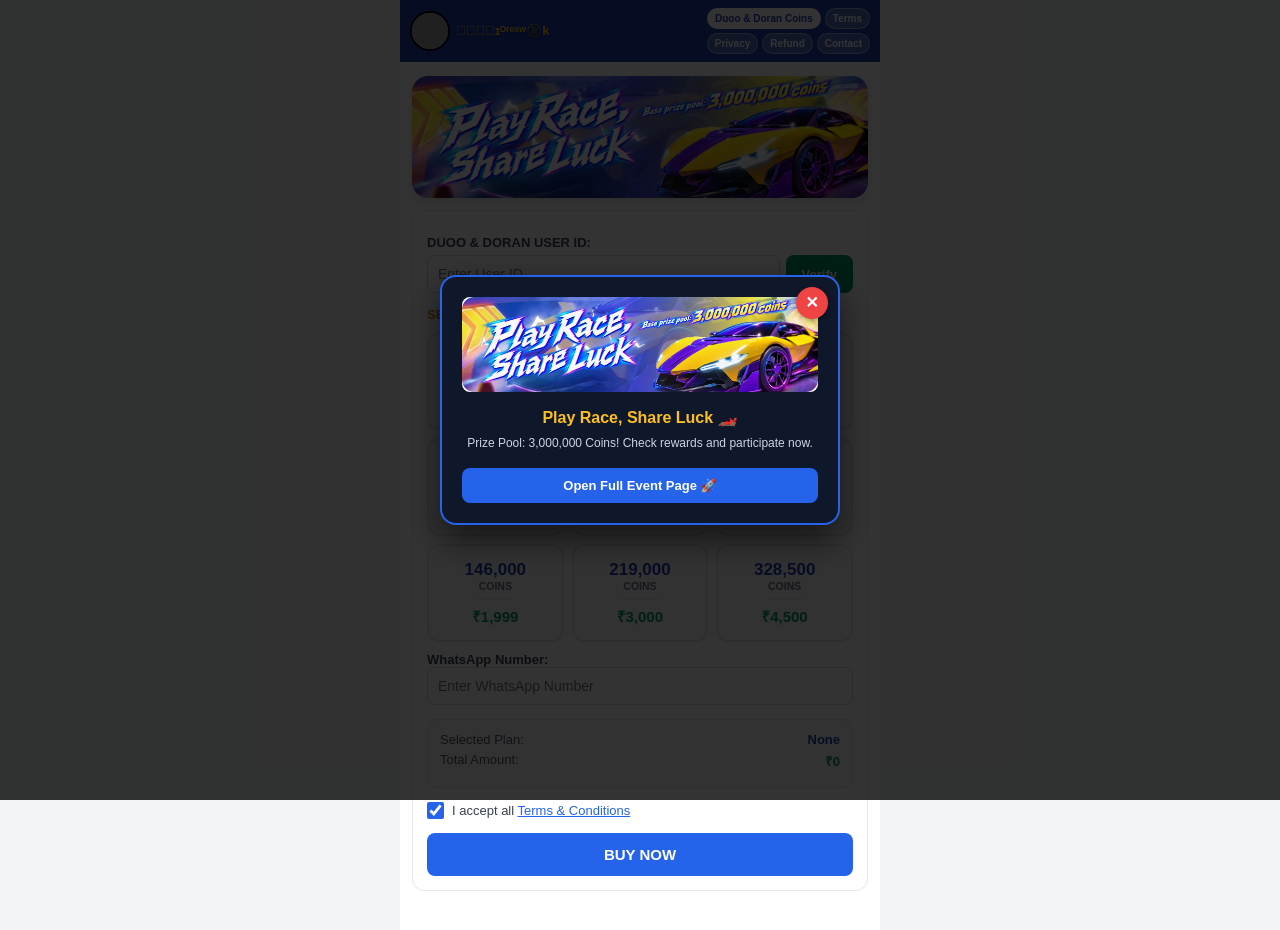
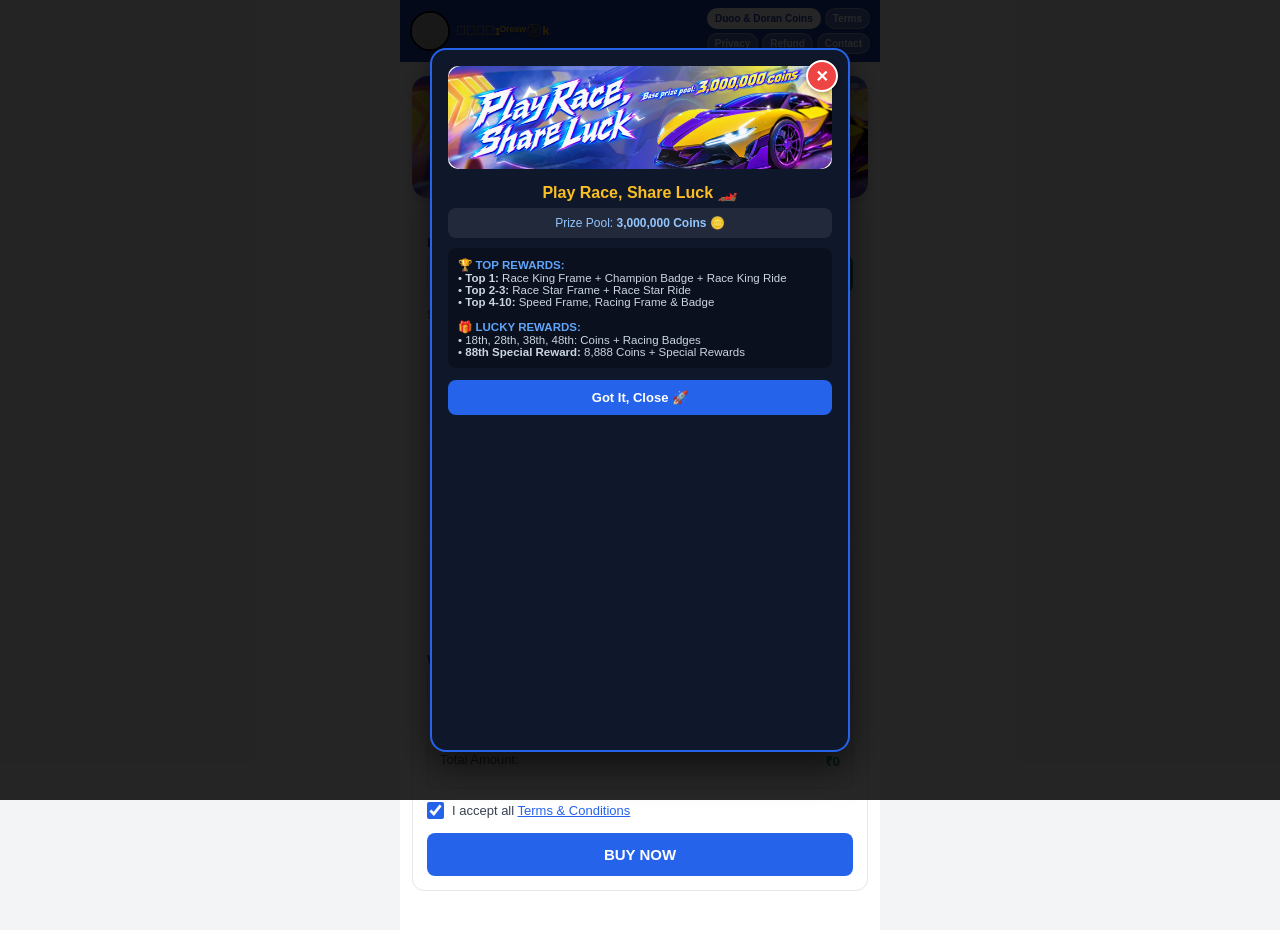
Before and after one commit to alidreamwork-gif/Ali_Dreawork, a website: page index.html in a window 1280 px wide. Both pictures are taken after a click on the picture 640 px from the left and 137 px from the top of the page. Drawn offline with Linux system fonts and the light colour scheme; grey boxes are pictures that could not be loaded.

Commit message:
Update index.html

```diff
--- a/index.html
+++ b/index.html
@@ -79,7 +79,7 @@
       box-shadow: 0 4px 10px rgba(0,0,0,0.12);
     }
 
-    /* रियल-टाइम जैसा शानदार पॉपअप मॉडल */
+    /* रियल-टाइम जैसी पूरी डिटेल्स वाला पॉपअप बॉक्स */
     #raceCustomModal {
       display: none;
       position: fixed;
@@ -87,23 +87,24 @@
       left: 0;
       width: 100vw;
       height: 100vh;
-      background: rgba(0, 0, 0, 0.8);
+      background: rgba(0, 0, 0, 0.85);
       z-index: 999999;
       justify-content: center;
       align-items: center;
-      padding: 15px;
+      padding: 12px;
     }
     .custom-popup-box {
       position: relative;
       width: 100%;
-      max-width: 400px;
+      max-width: 420px;
+      height: 88vh;
       background: #0f172a;
       border-radius: 16px;
-      padding: 20px;
+      padding: 16px;
       text-align: center;
       box-shadow: 0 15px 35px rgba(0,0,0,0.6);
       border: 2px solid #2563eb;
-      color: #fff;
+      overflow-y: auto;
     }
     .custom-close-btn {
       position: absolute;
@@ -111,7 +112,7 @@
       right: 10px;
       background: #ef4444;
       color: #ffffff;
-      border: none;
+      border: 2px solid #ffffff;
       width: 32px;
       height: 32px;
       border-radius: 50%;
@@ -121,6 +122,7 @@
       display: flex;
       align-items: center;
       justify-content: center;
+      z-index: 100;
       box-shadow: 0 2px 5px rgba(0,0,0,0.3);
     }
 
@@ -315,10 +317,22 @@
   <div id="raceCustomModal">
     <div class="custom-popup-box">
       <button type="button" class="custom-close-btn" onclick="closeCustomModal()">✕</button>
-      <img src="carrushbanner.jpeg" alt="Banner" style="width:100%; border-radius:8px; margin-bottom:12px;">
-      <h3 style="color: #fbbf24; margin-bottom: 8px; font-size: 16px;">Play Race, Share Luck 🏎️</h3>
-      <p style="color: #cbd5e1; font-size: 12px; margin-bottom: 16px; line-height: 1.4;">Prize Pool: 3,000,000 Coins! Check rewards and participate now.</p>
-      <a href="https://www.doran.live/car-rush-ad" target="_blank" style="display: block; background: #2563eb; color: #fff; padding: 10px 16px; border-radius: 8px; text-decoration: none; font-weight: bold; font-size: 13px;">Open Full Event Page 🚀</a>
+      <img src="carrushbanner.jpeg" alt="Race Banner" style="width:100%; border-radius:10px; margin-bottom:10px;">
+      <h3 style="color: #fbbf24; font-size: 16px; margin-bottom: 6px;">Play Race, Share Luck 🏎️</h3>
+      <div style="background: rgba(255,255,255,0.08); padding: 8px; border-radius: 8px; margin-bottom: 10px; font-size: 12px; color: #93c5fd;">
+        Prize Pool: <b>3,000,000 Coins</b> 🪙
+      </div>
+      <div style="text-align: left; font-size: 11.5px; color: #cbd5e1; background: rgba(0,0,0,0.3); padding: 10px; border-radius: 8px; margin-bottom: 12px; max-height: 160px; overflow-y: auto;">
+        <b style="color: #60a5fa;">🏆 TOP REWARDS:</b><br>
+        • <b>Top 1:</b> Race King Frame + Champion Badge + Race King Ride<br>
+        • <b>Top 2-3:</b> Race Star Frame + Race Star Ride<br>
+        • <b>Top 4-10:</b> Speed Frame, Racing Frame & Badge<br>
+        <br>
+        <b style="color: #60a5fa;">🎁 LUCKY REWARDS:</b><br>
+        • 18th, 28th, 38th, 48th: Coins + Racing Badges<br>
+        • <b>88th Special Reward:</b> 8,888 Coins + Special Rewards
+      </div>
+      <button type="button" onclick="closeCustomModal()" style="width:100%; background:#2563eb; color:#fff; border:none; padding:10px; border-radius:8px; font-weight:bold; font-size:13px; cursor:pointer;">Got It, Close 🚀</button>
     </div>
   </div>
 
```
